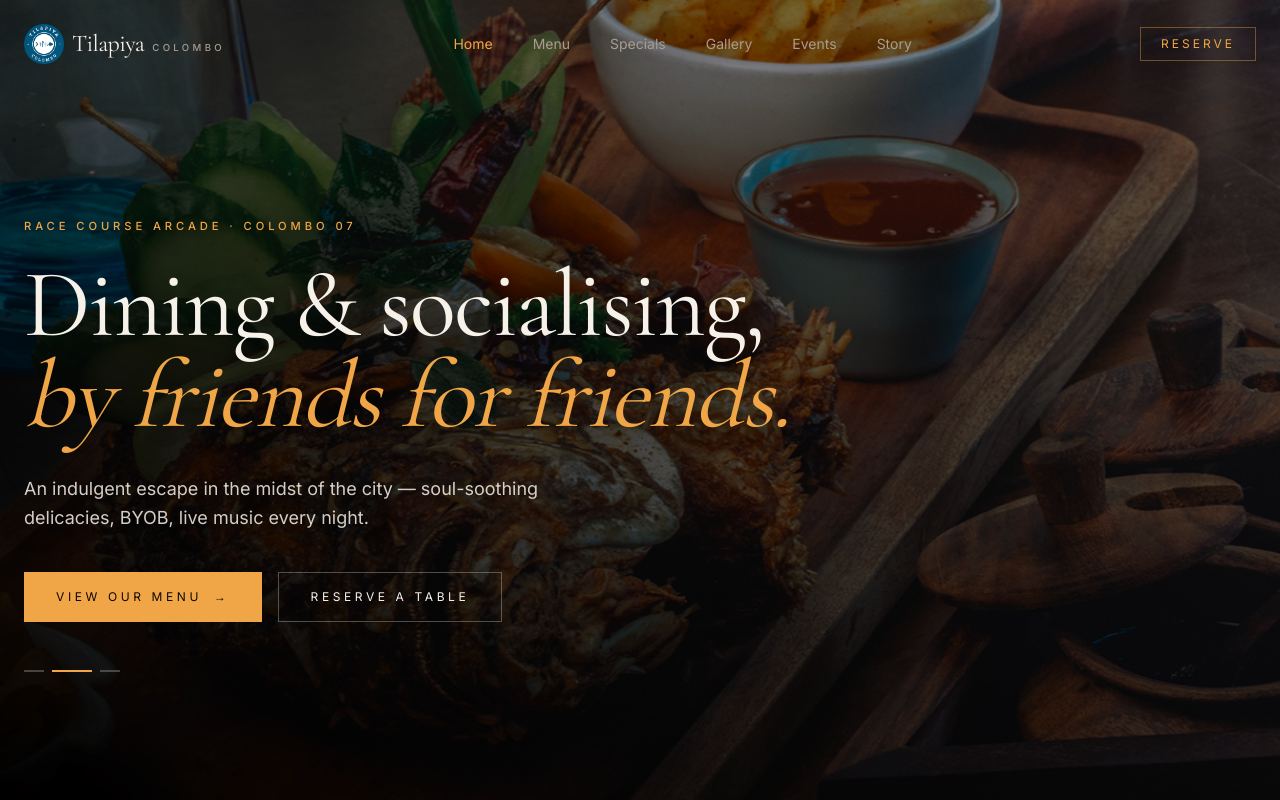
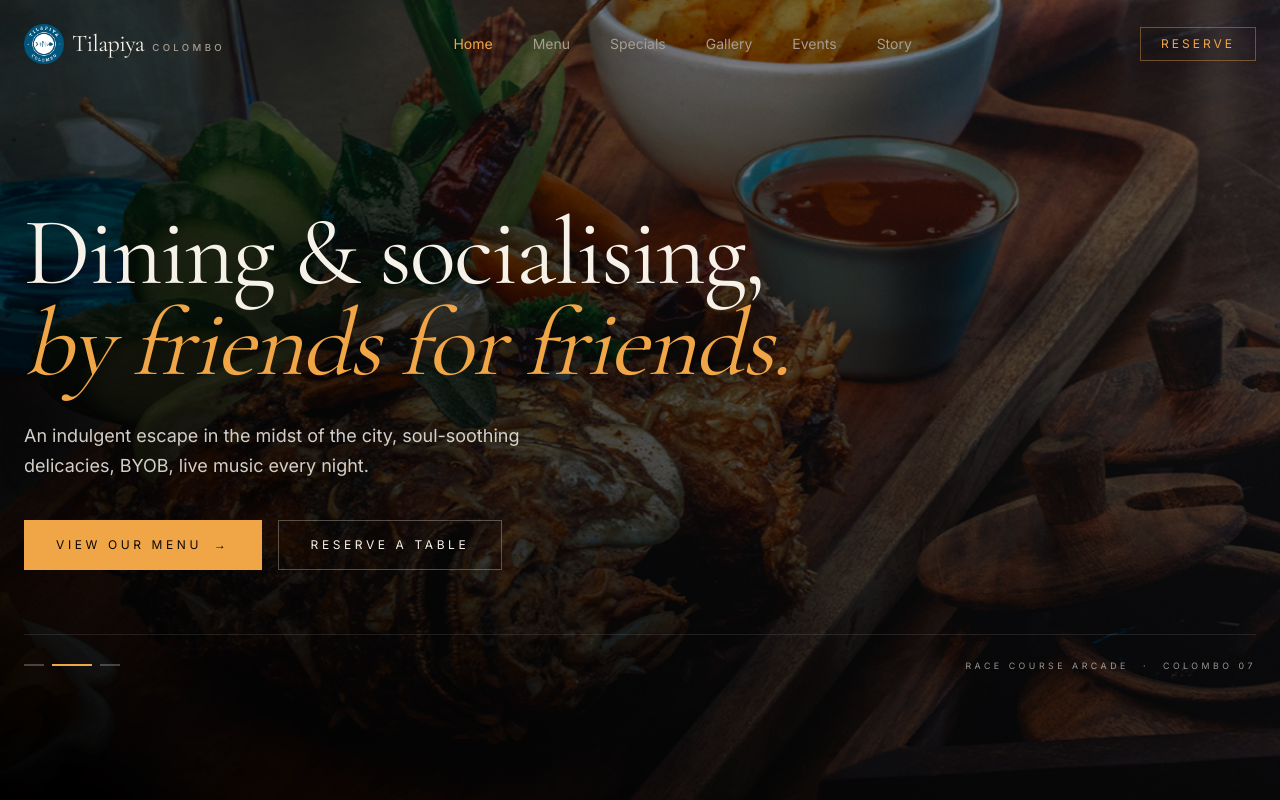
Before and after one commit to senul724/tilapiya-web, a Next.js app: page / in a window 1280 px wide. Shown: the top 800 px of the page. Built offline with nearby package versions, Linux system fonts and the light colour scheme.

Commit message:
UI changes

```diff
--- a/app/events/page.tsx
+++ b/app/events/page.tsx
@@ -28,7 +28,6 @@ import Link from "next/link";
 export default function EventsPage() {
 	return (
 		<div className="min-h-screen">
-
 			{/* HERO */}
 			<section className="relative pt-40 pb-24 px-6 overflow-hidden border-b border-border">
 				<img
@@ -46,7 +45,7 @@ export default function EventsPage() {
 						Celebrate <span className="italic text-primary">at Tilapiya</span>.
 					</h1>
 					<p className="mt-8 max-w-2xl text-muted-foreground text-base md:text-lg leading-relaxed">
-						From intimate gatherings to grand celebrations — we've got the space
+						From intimate gatherings to grand celebrations. We've got the space
 						and the vibe for every occasion. Free BYOB with zero corkage,
 						private rooms with karaoke, and live bands every day of the week.
 					</p>
@@ -191,7 +190,6 @@ export default function EventsPage() {
 					</Link>
 				</div>
 			</section>
-
 		</div>
 	);
 }
--- a/app/gallery/page.tsx
+++ b/app/gallery/page.tsx
@@ -1,5 +1,4 @@
 "use client";
-
 
 // export const Route = createFileRoute("/gallery")({
 // 	head: () => ({
@@ -85,7 +84,6 @@ const photos = [
 export default function GalleryPage() {
 	return (
 		<div className="min-h-screen">
-
 			<section className="pt-40 pb-16 px-6 border-b border-border">
 				<div className="max-w-7xl mx-auto">
 					<p className="eyebrow mb-6">Through the lens</p>
@@ -93,7 +91,7 @@ export default function GalleryPage() {
 						The <span className="italic text-primary">Gallery</span>.
 					</h1>
 					<p className="mt-8 max-w-xl text-muted-foreground">
-						Evenings at Race Course — the room, the plates, the bar, the band. A
+						Evenings at Race Course. The room, the plates, the bar, the band. A
 						small window into what waits for you at Tilapiya.
 					</p>
 				</div>
@@ -133,7 +131,6 @@ export default function GalleryPage() {
 					+94 77 949 4394
 				</a>
 			</section>
-
 		</div>
 	);
 }
--- a/app/menu/page.tsx
+++ b/app/menu/page.tsx
@@ -86,8 +86,6 @@ export default function MenuPage() {
 
 	return (
 		<div className="min-h-screen">
-
-			{/* HEADER */}
 			<section className="pt-40 pb-20 px-6 border-b border-border">
 				<div className="max-w-7xl mx-auto">
 					<p className="eyebrow mb-6">À la carte</p>
@@ -95,7 +93,7 @@ export default function MenuPage() {
 						The <span className="italic text-primary">Menu </span>.
 					</h1>
 					<p className="mt-8 max-w-xl text-muted-foreground">
-						A living document — prepared fresh, served with intent. Prices in
+						A living document, prepared fresh, served with intent. Prices in
 						LKR. BYOB always welcome.
 					</p>
 					<div className="mt-10 flex flex-wrap gap-3">
@@ -189,7 +187,6 @@ export default function MenuPage() {
 					</section>
 				))}
 			</div>
-
 		</div>
 	);
 }
--- a/app/page.tsx
+++ b/app/page.tsx
@@ -114,7 +114,6 @@ export default function Index() {
 
 	return (
 		<div className="min-h-screen">
-
 			{/* HERO */}
 			<section className="relative min-h-screen flex items-end overflow-hidden grain">
 				<div className="absolute inset-0">
@@ -136,16 +135,13 @@ export default function Index() {
 				</div>
 
 				<div className="relative z-10 max-w-7xl mx-auto px-6 pb-24 md:pb-32 w-full">
-					<p className="eyebrow mb-6 text-primary drop-shadow-[0_2px_8px_rgba(0,0,0,0.8)]">
-						Race Course Arcade · Colombo 07
-					</p>
 					<h1 className="font-display text-5xl sm:text-7xl md:text-8xl leading-[0.95] max-w-4xl text-foreground drop-shadow-[0_4px_24px_rgba(0,0,0,0.85)]">
 						Dining & socialising,
 						<br />
 						<span className="italic text-primary">by friends for friends.</span>
 					</h1>
 					<p className="mt-8 max-w-xl text-base md:text-lg text-foreground/85 leading-relaxed drop-shadow-[0_2px_12px_rgba(0,0,0,0.9)]">
-						An indulgent escape in the midst of the city — soul-soothing
+						An indulgent escape in the midst of the city, soul-soothing
 						delicacies, BYOB, live music every night.
 					</p>
 					<div className="mt-10 flex flex-wrap gap-4">
@@ -163,7 +159,8 @@ export default function Index() {
 							Reserve a Table
 						</a>
 					</div>
-					<div className="mt-12 flex gap-2">
+					<div className="mt-16 pt-6 border-t border-white/10 flex items-center justify-between gap-6 flex-wrap">
+						<div className="flex gap-2">
 							{heroSlides.map((_, i) => (
 								<button
 									key={i}
@@ -174,6 +171,10 @@ export default function Index() {
 									}`}
 								/>
 							))}
+						</div>
+						<div className="text-[0.55rem] uppercase tracking-[0.4em] text-foreground/60 text-right">
+							Race Course Arcade <span className="text-primary mx-2">·</span> Colombo 07
+						</div>
 					</div>
 				</div>
 			</section>
@@ -453,7 +454,6 @@ export default function Index() {
 					</div>
 				</div>
 			</section>
-
 		</div>
 	);
 }
--- a/app/specials/page.tsx
+++ b/app/specials/page.tsx
@@ -26,7 +26,7 @@ export default function SpecialsPage() {
 						Chef's <span className="italic text-primary">specials.</span>
 					</h1>
 					<p className="mt-6 max-w-xl text-muted-foreground leading-relaxed">
-						A handful of plates and pours we're especially proud of this week —
+						A handful of plates and pours we're especially proud of this week
 						from the wood-fire kitchen and the marble bar.
 					</p>
 				</div>
@@ -86,7 +86,6 @@ export default function SpecialsPage() {
 					</div>
 				</div>
 			</section>
-
 		</div>
 	);
 }
```
Lines whose indentation alone changed are shown as unchanged.
